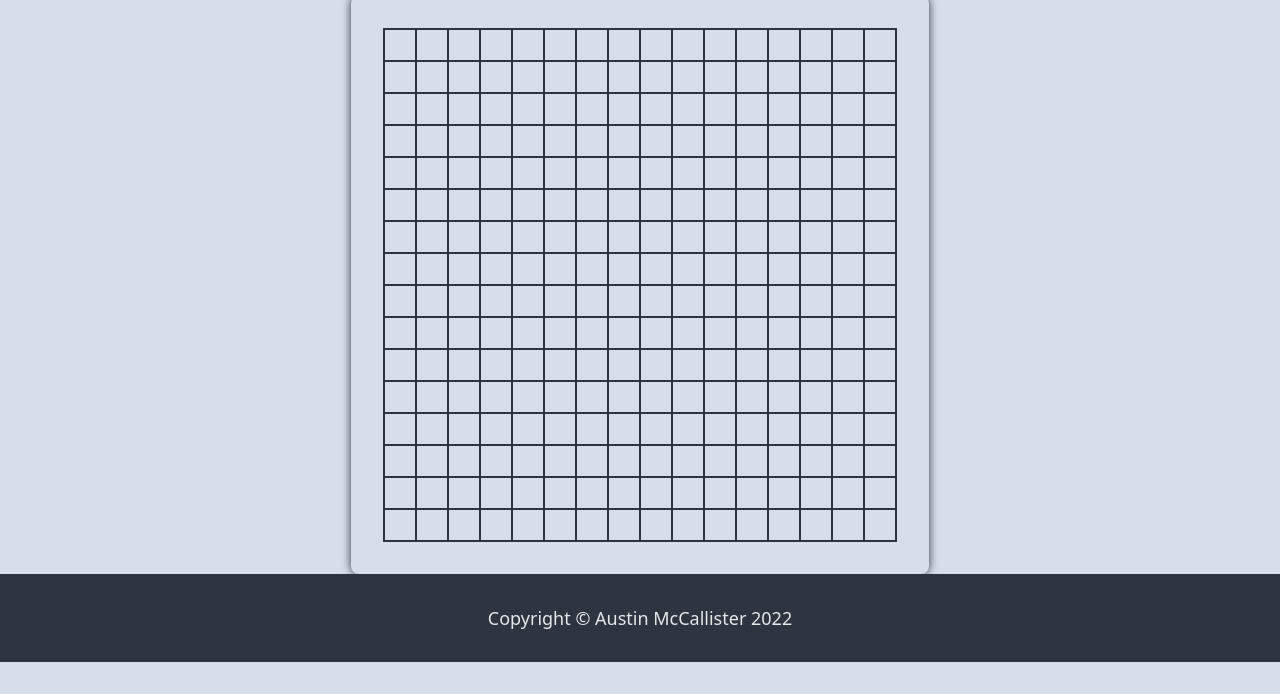
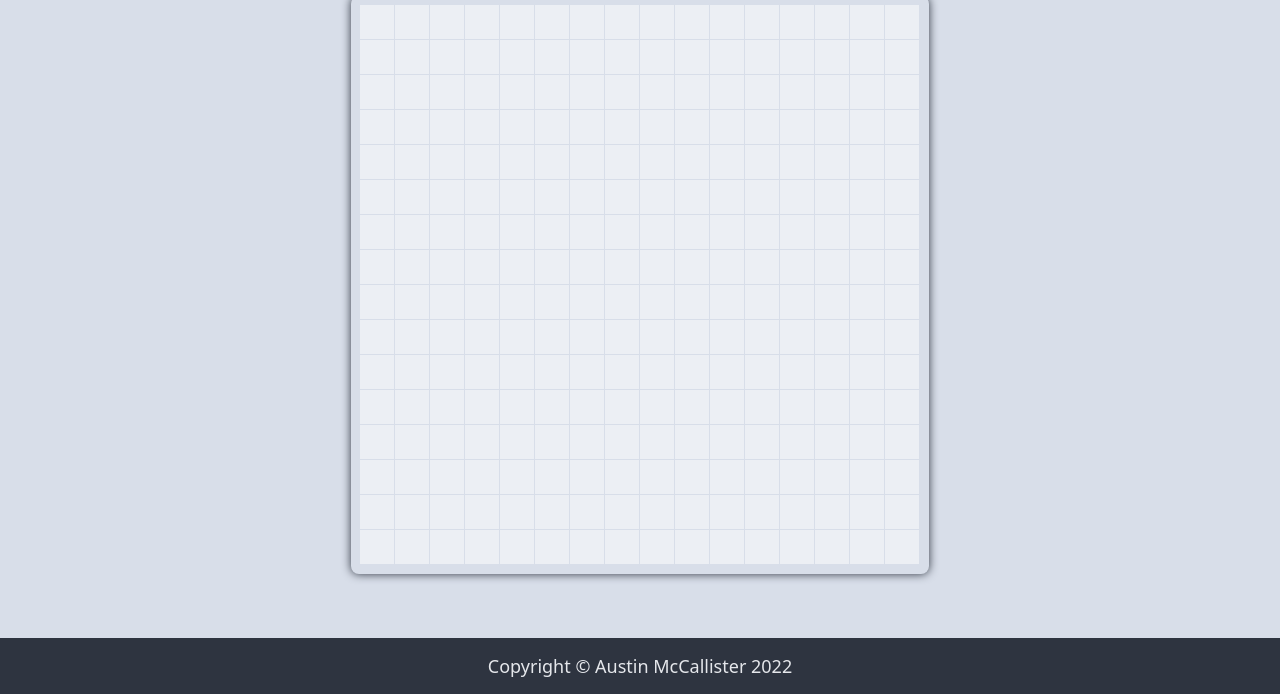
Before and after one commit to AustinMcCallister/odin-etch-a-sketch, a plain HTML site: page index.html in a window 1280 px wide. Shown: the part 141-835 px from the top of the page. Before the commit the page ends 803 px from the top, so only its background shows below. Drawn offline with Linux system fonts and the light colour scheme.

Commit message:
Adjust element css properties

```diff
--- a/style.css
+++ b/style.css
@@ -40,20 +40,22 @@ body {
   border: none;
   border-radius: 8px;
   box-shadow: 0 0 10px #2E3440;
-  padding: 32px;
+  padding: 8px;
 }
 
 .sketch-body {
   display: flex;
   flex-flow: row wrap;
   justify-content: center;
-  border: 1px solid #2E3440;
+  border: solid #D8DEE9;
+  border-width: 1px 1px 1px 1px;
   flex: 1;
 }
 
 .sketch-square {
-  background-color: #D8DEE9;
-  border: 1px solid #2E3440;
+  background-color: #ECEFF4;
+  border: solid #D8DEE9;
+  border-width: 0px 1px 1px 0px;
   flex: 1 0 auto;
 }
 
@@ -62,7 +64,8 @@ body {
   background-color: #2E3440;
   display: flex;
   font-size: 18px;
-  padding: 32px;
+  padding: 16px;
+  margin-top: 64px;
   width: 100vw;
   justify-content: center;
   align-items: center;
```
